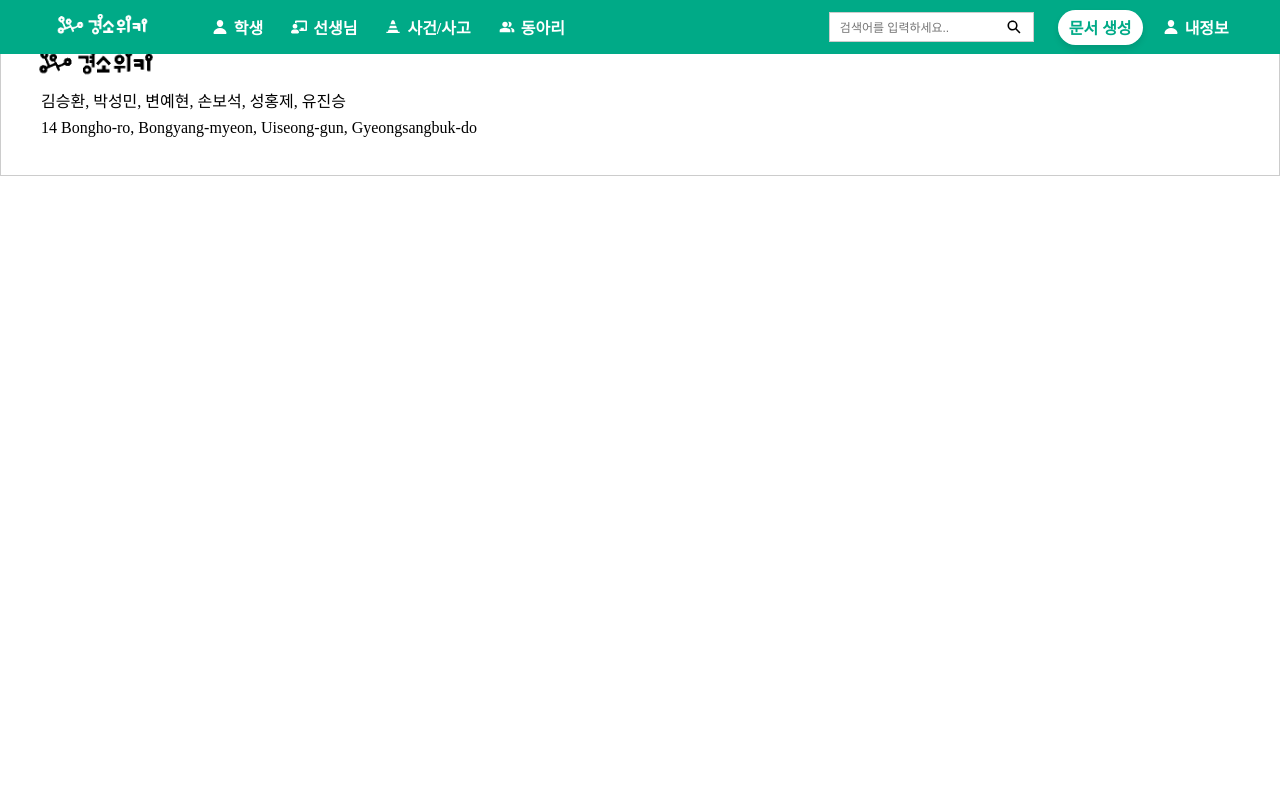
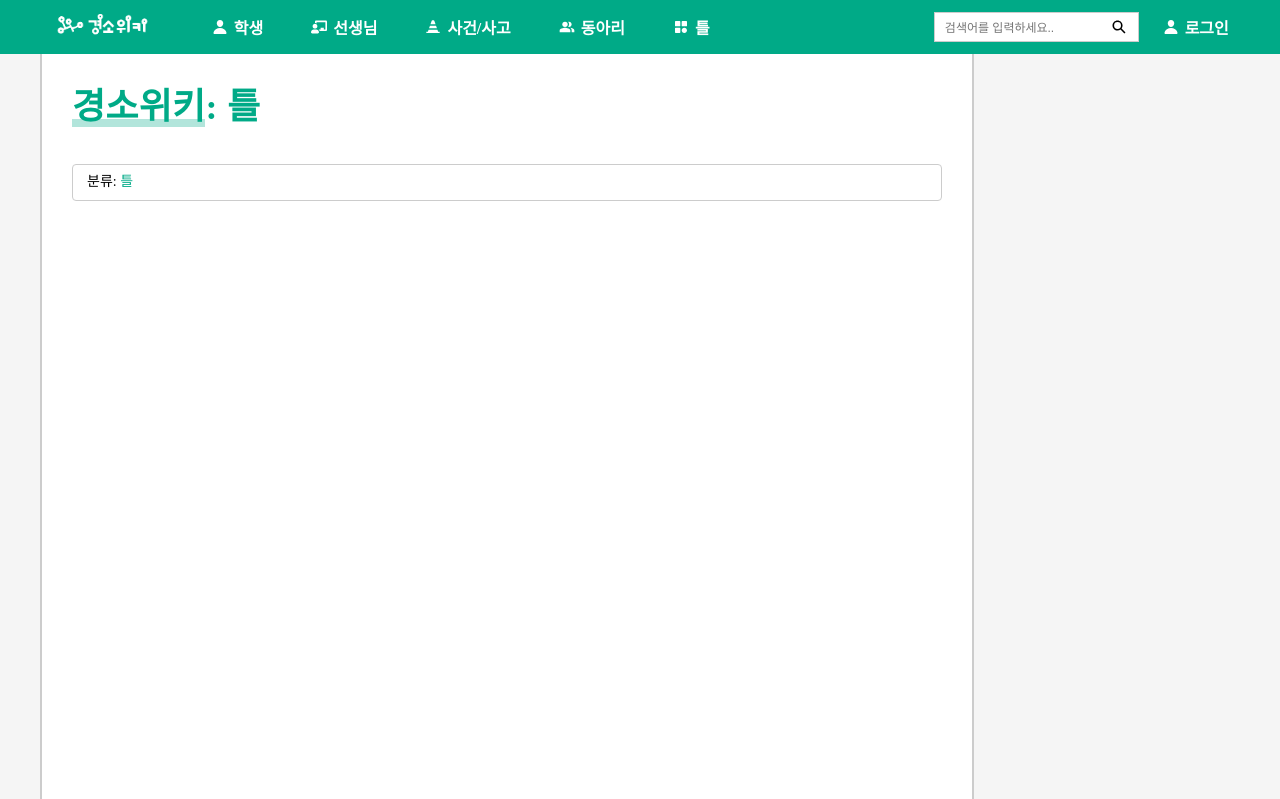
Before and after one commit to GYEONGSOWIKI/GYEONGSOWIKI_WEB_FE, a React (Vite) app: page /category in a window 1280 px wide. Shown: the top 799 px of the page. Built offline with nearby package versions, Linux system fonts and the light colour scheme; a web font is replaced by a local one.

Commit message:
✨ feat category page

```diff
--- a/src/App.tsx
+++ b/src/App.tsx
@@ -11,6 +11,7 @@ function App() {
         <Routes>
           <Route path="/" element={<R.Home />} />
           <Route path="/accident" element={<R.Accident />} />
+          <Route path="/category" element={<R.Category />} />
           <Route path="/club" element={<R.Club />} />
           <Route path="/student" element={<R.Student />} />
           <Route path="/teacher" element={<R.Teacher />} />
--- a/src/allFiles.ts
+++ b/src/allFiles.ts
@@ -7,6 +7,7 @@ import Symbol from "./components/Item/Symbol";
 import Table from "./components/Item/Table";
 import Toggle from "./components/Item/Toggle";
 import Accident from "./pages/Main/Accident";
+import Category from "./pages/Main/Category";
 import Club from "./pages/Main/Club";
 import Home from "./pages/Main/Home";
 import Student from "./pages/Main/Student";
@@ -24,6 +25,7 @@ export {
   Table,
   Toggle,
   Accident,
+  Category,
   Club,
   Home,
   Student,
--- a/src/components/Header/index.tsx
+++ b/src/components/Header/index.tsx
@@ -6,13 +6,13 @@ import MenuItem from "../Item/Nav"
 
 import { IoPerson, IoSearchSharp } from "react-icons/io5";
 import { FaChalkboardTeacher } from "react-icons/fa";
-import { BiSolidTrafficCone } from "react-icons/bi";
+import { BiSolidTrafficCone, BiSolidCategory } from "react-icons/bi";
 import { MdPeopleAlt } from "react-icons/md";
 import Logo from "../../assets/logo.png"
 
 
 const Header = () => {
-    const [isSignIn, setIsSignIn] = useState(true)
+    const [isSignIn, setIsSignIn] = useState(false)
 
     return (
         <S.TopCont>
@@ -26,6 +26,7 @@ const Header = () => {
                         <MenuItem to={"/teacher"} icon={<FaChalkboardTeacher />} children={"선생님"} />
                         <MenuItem to={"/accident"} icon={<BiSolidTrafficCone />} children={"사건/사고"} />
                         <MenuItem to={"/club"} icon={<MdPeopleAlt />} children={"동아리"} />
+                        <MenuItem to={"/category"} icon={<BiSolidCategory />} children={"틀"} />
                     </S.NavWrap>
                 </S.NavCont>
                 <S.SearchCont>
--- a/src/components/Header/style.ts
+++ b/src/components/Header/style.ts
@@ -35,7 +35,7 @@ export const NavCont = styled.nav`
 
 export const NavWrap = styled.div`
   display: flex;
-  gap: 28px;
+  gap: 48px;
 `;
 
 export const SearchCont = styled.div`
--- /dev/null
+++ b/src/pages/Main/Category/index.tsx
@@ -0,0 +1,18 @@
+import * as C from "@src/allFiles";
+import * as S from "./style"
+
+const Category = () => {
+    return (
+        <S.TopCont>
+            <S.ContentArea>
+                <S.MainWrap>
+                    <S.Board>
+                        <C.BoardTitle title="경소위키" description="틀" />
+                        <C.Classify description="틀" />
+                    </S.Board>
+                </S.MainWrap>
+            </S.ContentArea>
+        </S.TopCont>
+    )
+}
+export default Category
--- /dev/null
+++ b/src/pages/Main/Category/style.ts
@@ -0,0 +1,44 @@
+import styled from "styled-components";
+
+export const TopCont = styled.main`
+  width: 100%;
+  min-height: 100svh;
+  background-color: #f5f5f5;
+  padding-top: 52px;
+  display: flex;
+  flex-direction: unset;
+  justify-content: unset;
+  align-items: unset;
+`;
+
+export const ContentArea = styled.main`
+  width: 73%;
+  display: flex;
+  flex-direction: column;
+  justify-content: space-between;
+  align-items: center;
+  border-left: 2px solid #ccc;
+  border-right: 2px solid #ccc;
+  background-color: #fff;
+  margin: 0 20px 0 40px;
+`;
+
+export const MainWrap = styled.figure`
+  width: 100%;
+  height: fit-content;
+  padding: 30px;
+  word-break: break-all;
+  display: flex;
+  flex-direction: column;
+  justify-content: unset;
+  align-items: unset;
+`;
+
+export const Board = styled.div`
+  width: 100%;
+  gap: 32px;
+  display: flex;
+  flex-direction: column;
+  justify-content: unset;
+  align-items: unset;
+`;
```
